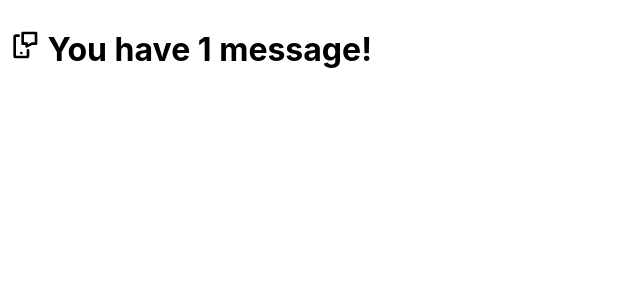
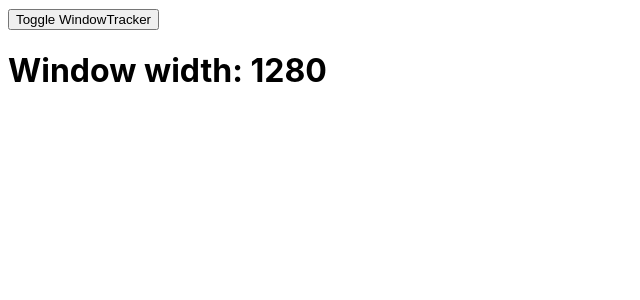
Before and after one commit to lswebdevelops/props_app, a React (Create React App) app: page / in a window 1280 px wide. Shown: the top 300 px of the page, without its empty margins (0-640 px from the left). Built offline with nearby package versions, Linux system fonts and the light colour scheme.

Commit message:
by clicking button  show the width of the window

```diff
--- a/src/App.js
+++ b/src/App.js
@@ -1,18 +1,24 @@
 import "./App.css";
 import React from "react";
 import { TbDeviceMobileMessage } from "react-icons/tb";
+import WindowTracker from "./Components/WindowTracker";
 
 function App() {
- const [messages, setMessages] = React.useState(["this is one message"])
+  const [show, setShow] = React.useState(true);
 
 
+  function toggleWindowTracker(){
+   setShow(prevState => !prevState)
+   console.log(show);
+}
 return(
   <div>
-    {
-      messages.length === 0 ?
-      null:
-      <h1> <TbDeviceMobileMessage/> You have {messages.length} {messages.length === 1? "message": "messages"}!</h1>
-    }
+   <button
+   onClick={toggleWindowTracker}
+   >
+    Toggle WindowTracker
+   </button>
+    {show && <WindowTracker />}
   </div>
 )
 }
--- /dev/null
+++ b/src/Components/WindowTracker.jsx
@@ -0,0 +1,9 @@
+import React from "react";
+
+function WindowTracker(){
+    return(
+       <h1>Window width: {window.innerWidth}</h1>
+    )
+}
+
+export default WindowTracker;
```
